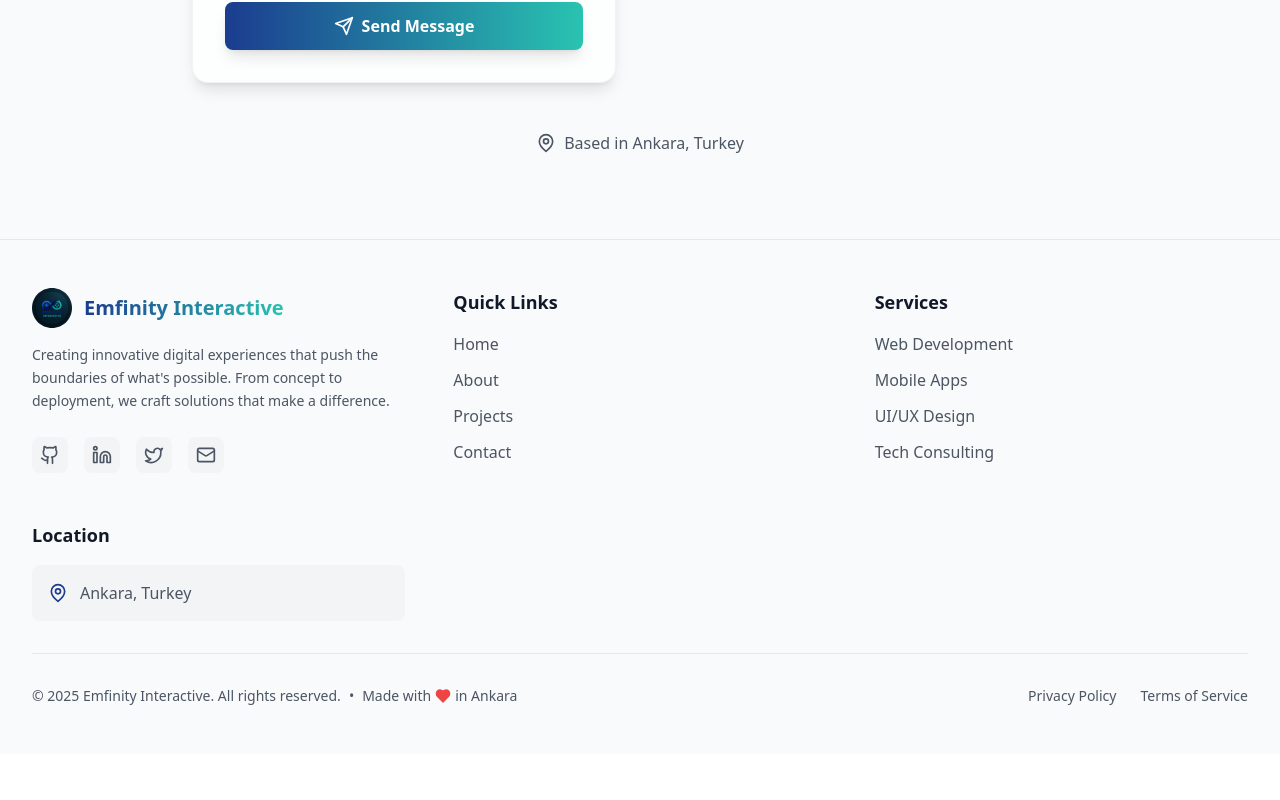
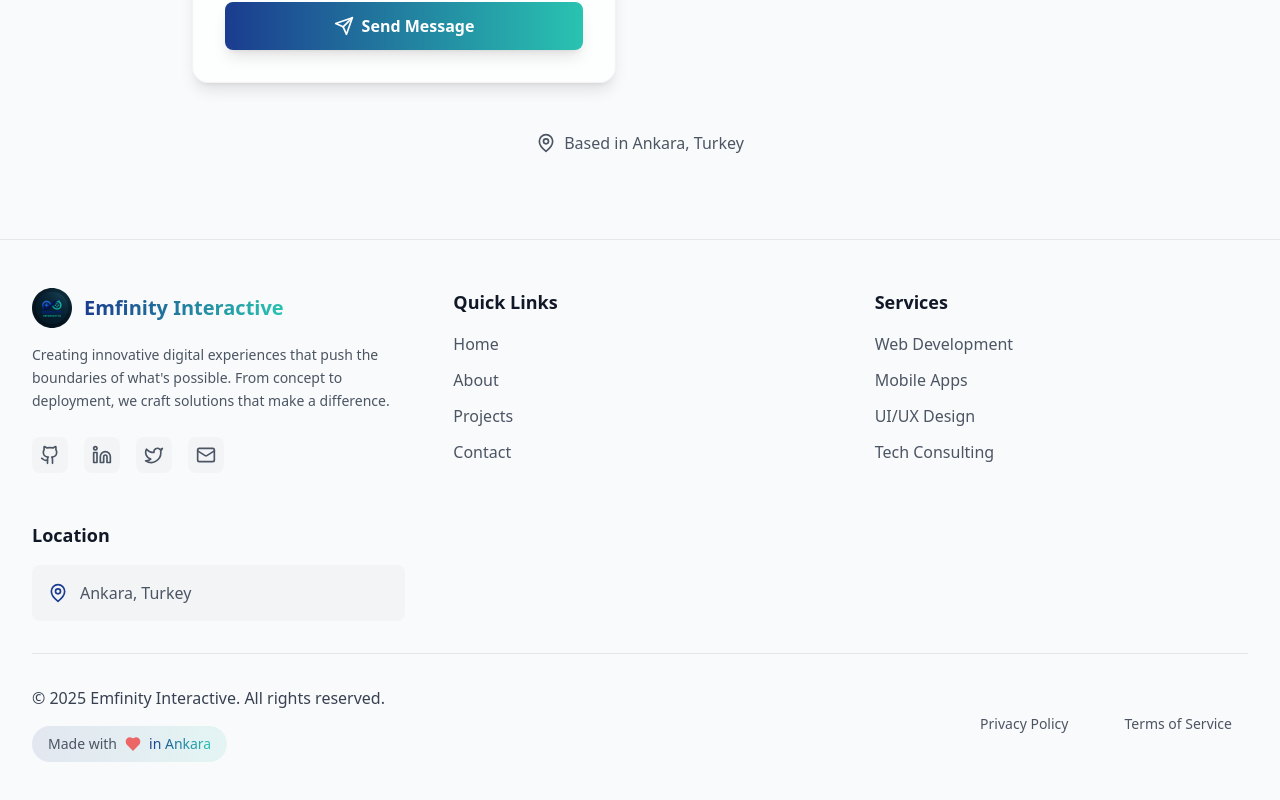
Before and after one commit to Emfinity-Interactive/Emfinity-Interactive-Website, a React (Vite) app: page / in a window 1280 px wide. Shown: the part 3970-4770 px from the top of the page. Before the commit the page ends 4724 px from the top, so only its background shows below. Built offline with nearby package versions, Linux system fonts and the light colour scheme.

Commit message:
refactor: enhance footer design with improved layout and animations

```diff
--- a/src/components/Footer.tsx
+++ b/src/components/Footer.tsx
@@ -196,24 +196,45 @@ export const Footer: React.FC = () => {
           transition={{ duration: 0.6, delay: 0.4 }}
           className="pt-8 border-t border-gray-200 dark:border-gray-800"
         >
-          <div className="w-full flex flex-col md:flex-row justify-between items-center space-y-4 md:space-y-0">
-            <div className="w-full md:w-auto flex flex-col md:flex-row items-center md:items-start space-y-2 md:space-y-0 md:space-x-2 text-gray-600 dark:text-gray-400 text-sm text-center md:text-left">
-              <span>{t.footer.bottom.copyright}</span>
-              <span className="hidden md:inline">•</span>
-              <span className="flex items-center justify-center space-x-1">
-                <span>Made with</span>
-                <Heart className="w-4 h-4 text-red-500 fill-current" />
-                <span>in Ankara</span>
-              </span>
+          <div className="w-full flex flex-col md:flex-row justify-between items-center space-y-6 md:space-y-0">
+            <div className="w-full md:w-auto">
+              <div className="flex flex-col items-center md:items-start space-y-4">
+                <motion.div
+                  whileHover={{ scale: 1.02 }}
+                  className="flex items-center space-x-2"
+                >
+                  <span className="text-base font-medium text-gray-700 dark:text-gray-300">
+                    {t.footer.bottom.copyright}
+                  </span>
+                </motion.div>
+                <motion.div
+                  whileHover={{ scale: 1.02 }}
+                  className="flex items-center space-x-2 bg-gradient-to-r from-primary-blue/10 to-primary-turquoise/10 px-4 py-2 rounded-full"
+                >
+                  <span className="text-sm text-gray-600 dark:text-gray-400">Made with</span>
+                  <Heart className="w-4 h-4 text-red-500 fill-current animate-pulse" />
+                  <span className="text-sm font-medium bg-gradient-to-r from-primary-blue to-primary-turquoise bg-clip-text text-transparent">
+                    in Ankara
+                  </span>
+                </motion.div>
+              </div>
             </div>
 
-            <div className="w-full md:w-auto flex items-center justify-center md:justify-end space-x-4 sm:space-x-6 text-sm">
-              <button className="text-gray-600 dark:text-gray-400 hover:text-primary-blue dark:hover:text-primary-turquoise transition-colors duration-300">
+            <div className="flex flex-col sm:flex-row items-center space-y-4 sm:space-y-0 sm:space-x-6">
+              <motion.button
+                whileHover={{ scale: 1.05 }}
+                whileTap={{ scale: 0.95 }}
+                className="px-4 py-2 text-sm font-medium text-gray-600 dark:text-gray-400 hover:text-primary-blue dark:hover:text-primary-turquoise transition-colors duration-300 rounded-lg hover:bg-gray-100 dark:hover:bg-slate-800"
+              >
                 {t.footer.bottom.privacy}
-              </button>
-              <button className="text-gray-600 dark:text-gray-400 hover:text-primary-blue dark:hover:text-primary-turquoise transition-colors duration-300">
+              </motion.button>
+              <motion.button
+                whileHover={{ scale: 1.05 }}
+                whileTap={{ scale: 0.95 }}
+                className="px-4 py-2 text-sm font-medium text-gray-600 dark:text-gray-400 hover:text-primary-blue dark:hover:text-primary-turquoise transition-colors duration-300 rounded-lg hover:bg-gray-100 dark:hover:bg-slate-800"
+              >
                 {t.footer.bottom.terms}
-              </button>
+              </motion.button>
             </div>
           </div>
         </motion.div>
```
